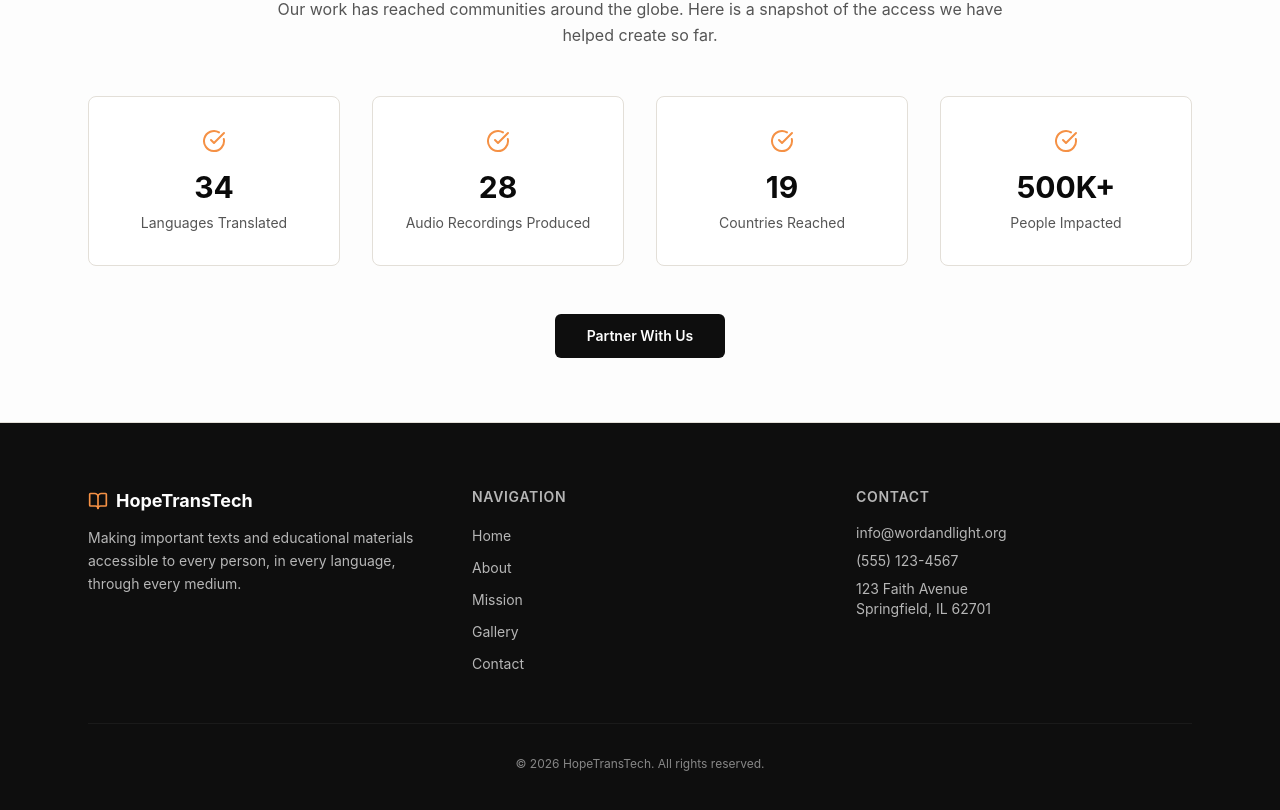
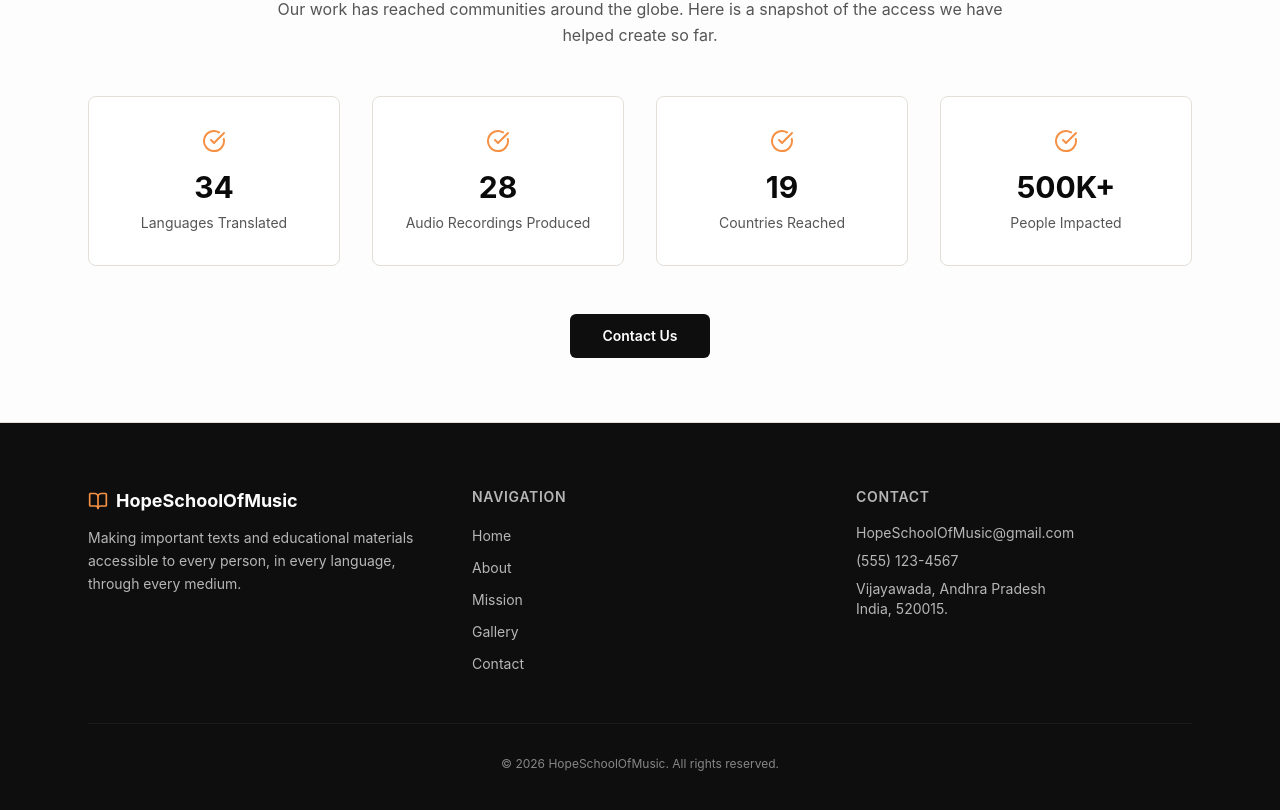
Before and after one commit to DavidGit17/rhe_ma_testing, a Next.js app in the folder client/: page /mission in a window 1280 px wide. Shown: the part 1626-2436 px from the top of the page. Built offline with nearby package versions, Linux system fonts and the light colour scheme; a web font is replaced by a local one.

Commit message:
Modify: Content

```diff
--- a/client/app/contact/page.tsx
+++ b/client/app/contact/page.tsx
@@ -67,7 +67,7 @@ export default function ContactPage() {
                     Email
                   </h3>
                   <p className="text-sm text-muted-foreground">
-                    info@wordandlight.org
+                    hopeschoolofmusic@gmail.com
                   </p>
                 </div>
               </div>
@@ -97,9 +97,9 @@ export default function ContactPage() {
                     Address
                   </h3>
                   <p className="text-sm text-muted-foreground">
-                    123 Faith Avenue
+                    Vijayawada, Andhra Pradesh
                     <br />
-                    Springfield, IL 62701
+                    India, 520015
                   </p>
                 </div>
               </div>
--- a/client/app/mission/page.tsx
+++ b/client/app/mission/page.tsx
@@ -178,7 +178,7 @@ export default function MissionPage() {
               href="/contact"
               className="inline-block rounded-md bg-primary px-8 py-3 text-sm font-semibold text-primary-foreground transition-opacity hover:opacity-90"
             >
-              Partner With Us
+              Contact Us
             </Link>
           </div>
         </div>
--- a/client/components/footer.tsx
+++ b/client/components/footer.tsx
@@ -28,7 +28,7 @@ export default function Footer() {
             <div className="flex items-center gap-2">
               <BookOpen className="h-5 w-5 text-accent" aria-hidden="true" />
               <span className="font-serif text-lg font-bold">
-                HopeTransTech
+                HopeSchoolOfMusic
               </span>
             </div>
             <p className="mt-3 text-sm leading-relaxed opacity-70">
@@ -62,12 +62,12 @@ export default function Footer() {
               Contact
             </h3>
             <address className="flex flex-col gap-2 not-italic text-sm opacity-70">
-              <span>info@wordandlight.org</span>
+              <span>HopeSchoolOfMusic@gmail.com</span>
               <span>(555) 123-4567</span>
               <span>
-                123 Faith Avenue
+                Vijayawada, Andhra Pradesh
                 <br />
-                Springfield, IL 62701
+                India, 520015.
               </span>
             </address>
           </div>
@@ -76,7 +76,7 @@ export default function Footer() {
         {/* ---- Bottom Row: Copyright ---- */}
         <div className="mt-12 border-t border-primary-foreground/10 pt-8 text-center text-xs opacity-50">
           <p>
-            &copy; {new Date().getFullYear()} HopeTransTech. All rights
+            &copy; {new Date().getFullYear()} HopeSchoolOfMusic. All rights
             reserved.
           </p>
         </div>
--- a/client/components/navbar.tsx
+++ b/client/components/navbar.tsx
@@ -35,7 +35,7 @@ export default function Navbar() {
         <Link href="/" className="flex items-center gap-2" aria-label="Go to homepage">
           <BookOpen className="h-6 w-6 text-accent" aria-hidden="true" />
           <span className="font-serif text-xl font-bold tracking-tight text-foreground">
-            HopeTransTech
+            HopeSchoolOfMusic
           </span>
         </Link>
 
```
